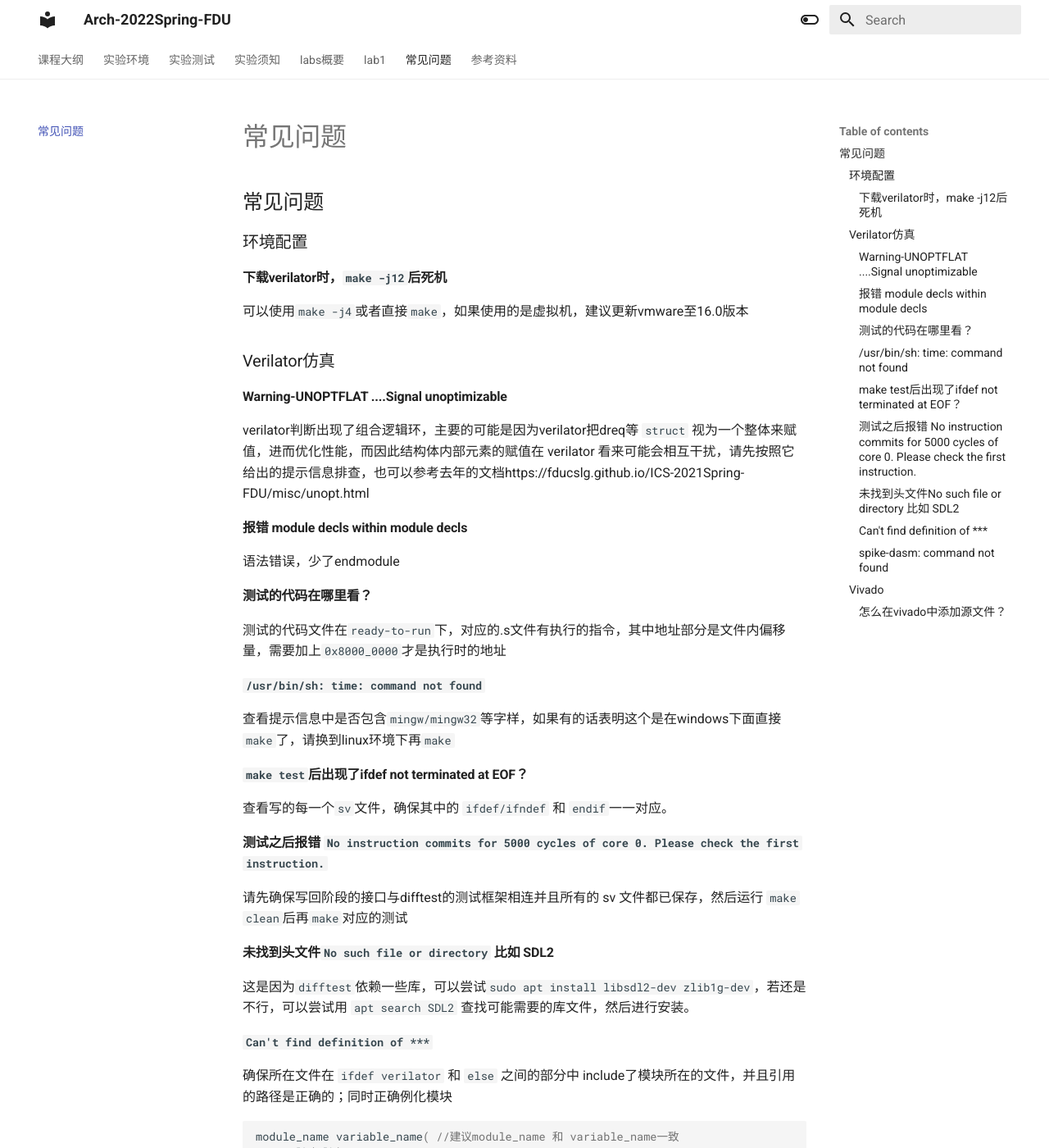
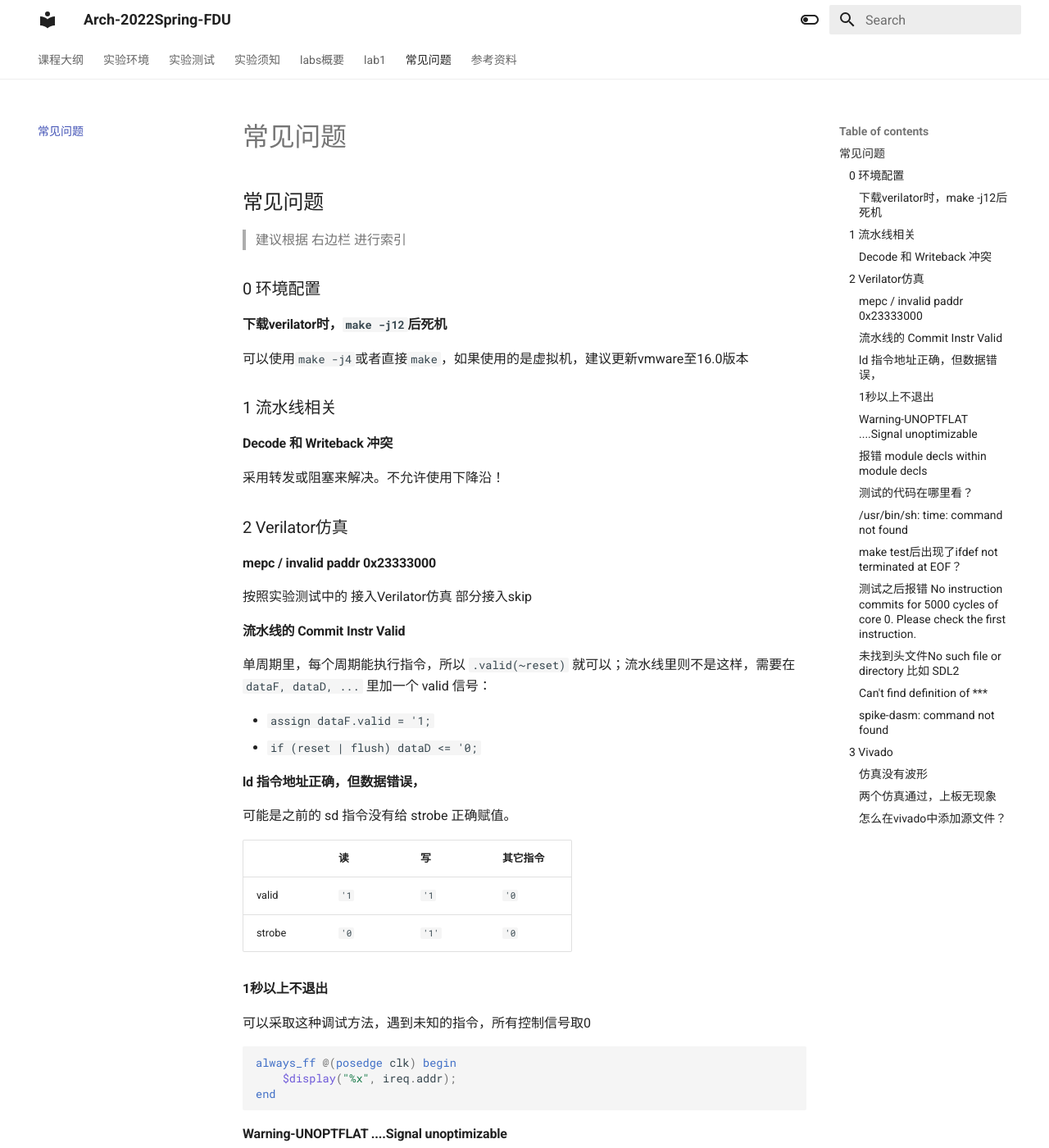
Before and after one commit to FDUCSLG/Arch-2022Spring-FDU, an MkDocs documentation site: the page built from docs/常见问题.md, in a window 1280 px wide and 1400 px high. Shown: the whole window at 82% size. Built offline with MkDocs 1.6.1 and Material for MkDocs 9.7.7, drawn with Linux system fonts in a browser that asks for light colours; some of the changed text lies outside the part shown.

Commit message:
merge common problems

````diff
--- a/docs/常见问题.md
+++ b/docs/常见问题.md
@@ -1,6 +1,8 @@
 ## 常见问题
 
-### 环境配置
+> 建议根据 右边栏 进行索引
+
+### 0 环境配置
 
 #### 下载verilator时，`make -j12`后死机
 
@@ -8,7 +10,57 @@
 
 
 
-### Verilator仿真
+### 1 流水线相关
+
+#### Decode 和 Writeback 冲突
+
+采用转发或阻塞来解决。不允许使用下降沿！
+
+
+
+### 2 Verilator仿真
+
+#### mepc / invalid paddr 0x23333000
+
+按照实验测试中的 接入Verilator仿真 部分接入skip
+
+
+
+
+
+#### 流水线的 Commit Instr Valid
+
+单周期里，每个周期能执行指令，所以 `.valid(~reset)` 就可以；流水线里则不是这样，需要在 `dataF, dataD, ...` 里加一个 valid 信号：
+
+- `assign dataF.valid = '1;`
+- `if (reset | flush) dataD <= '0;`
+
+
+
+#### ld 指令地址正确，但数据错误，
+
+可能是之前的 sd 指令没有给 strobe 正确赋值。
+
+|        | 读   | 写    | 其它指令 |
+| ------ | ---- | ----- | -------- |
+| valid  | `'1` | `'1`  | `'0`     |
+| strobe | `'0` | `'1'` | `'0`     |
+
+
+
+#### 1秒以上不退出
+
+可以采取这种调试方法，遇到未知的指令，所有控制信号取0
+
+```verilog
+always_ff @(posedge clk) begin
+	$display("%x", ireq.addr);
+end
+```
+
+
+
+
 
 #### Warning-UNOPTFLAT ....Signal unoptimizable
 
@@ -21,8 +73,6 @@ verilator判断出现了组合逻辑环，主要的可能是因为verilator把dr
 #### 报错 module decls within module decls
 
 语法错误，少了endmodule
-
-
 
 
 
@@ -79,8 +129,26 @@ module_name variable_name( //建议module_name 和 variable_name一致
 没有影响，可以不管
 
 
-### Vivado
+
+
+
+### 3 Vivado
+
 > 请确保用 `vivado.2018.3`
+
+#### 仿真没有波形
+
+`Tools->Settings->Simulation->Simulation->log_all_signals 设置为1，重启 Vivado。`
+
+
+
+#### 两个仿真通过，上板无现象
+
+`Generate Bitstream -> Open Implemented Design -> Check Timing` ，解决所有 No clock 信号。
+
+
+
+
 
 #### 怎么在vivado中添加源文件？
 
````
Also changed, not shown: docs/实验测试.md (+0 -2 lines).
